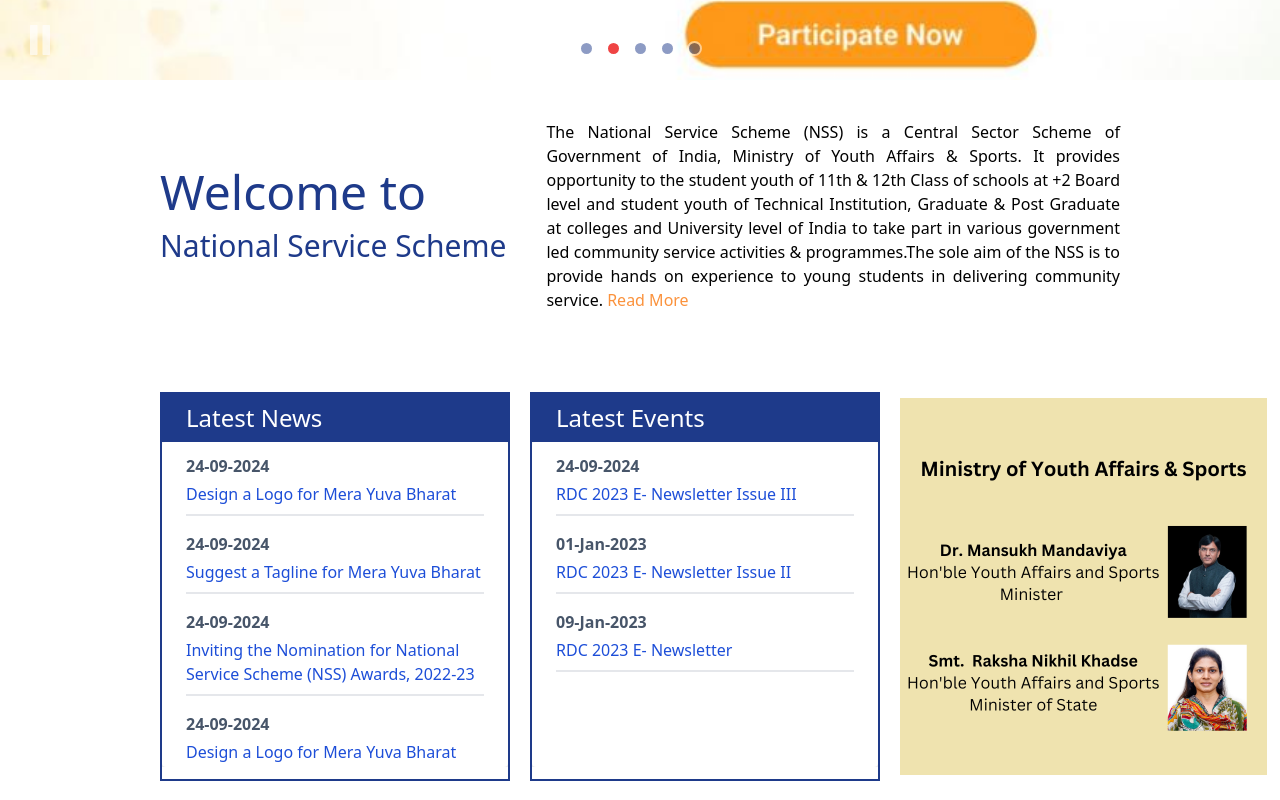
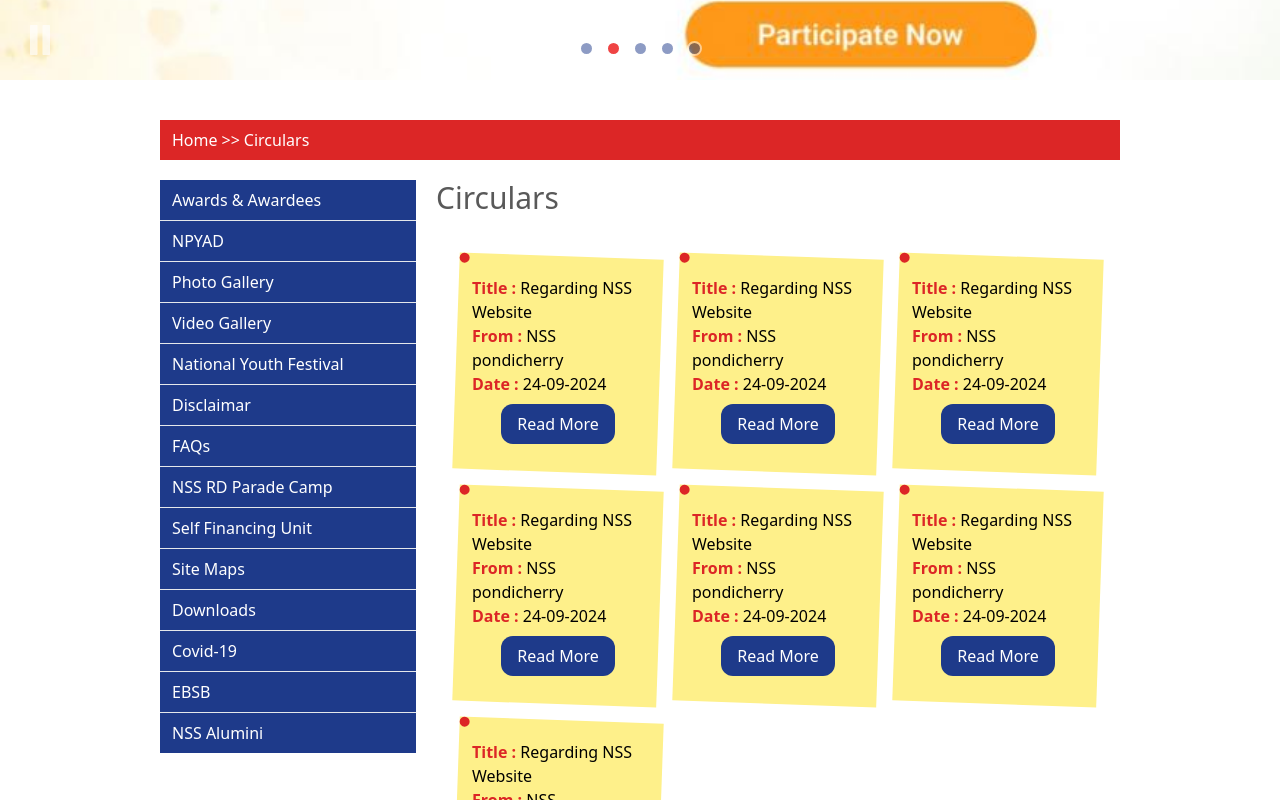
Before and after one commit to Shefaoudeen/Pondicherry_NSS, a React (Vite) app: page /circulars in a window 1280 px wide. Shown: the part 760-1560 px from the top of the page. Built offline with nearby package versions, Linux system fonts and the light colour scheme.

Commit message:
completed circular,newletter,contact

```diff
--- a/src/App.jsx
+++ b/src/App.jsx
@@ -7,6 +7,9 @@
 import Directory from "./pages/Directory";
 import Coordinators from "./pages/Coordinators";
 import Volunteers from "./pages/Volunteers";
+import Circular from "./pages/Circular";
+import NewsLetters from "./pages/NewsLetters";
+import Contact from "./pages/Contact";
 
 export default function App() {
   return (
@@ -31,7 +34,7 @@
           {/*Dashboard*/}
           <Route path="/dashboard" element={<Home />} />
           {/*circulars*/}
-          <Route path="/circulars" element={<Home />} />
+          <Route path="/circulars" element={<Circular />} />
           {/*co-ordinators*/}
           <Route path="/coordinators" element={<Coordinators />} />
           {/*voluntneers*/}
@@ -39,9 +42,9 @@
           {/*gallery*/}
           <Route path="/gallery" element={<Home />} />
           {/*news*/}
-          <Route path="/news" element={<Home />} />
+          <Route path="/news" element={<NewsLetters />} />
           {/*contact*/}
-          <Route path="/contact" element={<Home />} />
+          <Route path="/contact" element={<Contact />} />
           {/*cms*/}
           <Route path="/cms" element={<Home />} />
         </Route>
--- /dev/null
+++ b/src/Data/Circular.js
@@ -0,0 +1,44 @@
+export const circular_details = [
+  {
+    title: "Regarding NSS Website",
+    From: "NSS pondicherry",
+    Date: "24-09-2024",
+    link: "/",
+  },
+  {
+    title: "Regarding NSS Website",
+    From: "NSS pondicherry",
+    Date: "24-09-2024",
+    link: "/",
+  },
+  {
+    title: "Regarding NSS Website",
+    From: "NSS pondicherry",
+    Date: "24-09-2024",
+    link: "/",
+  },
+  {
+    title: "Regarding NSS Website",
+    From: "NSS pondicherry",
+    Date: "24-09-2024",
+    link: "/",
+  },
+  {
+    title: "Regarding NSS Website",
+    From: "NSS pondicherry",
+    Date: "24-09-2024",
+    link: "/",
+  },
+  {
+    title: "Regarding NSS Website",
+    From: "NSS pondicherry",
+    Date: "24-09-2024",
+    link: "/",
+  },
+  {
+    title: "Regarding NSS Website",
+    From: "NSS pondicherry",
+    Date: "24-09-2024",
+    link: "/",
+  },
+];
--- /dev/null
+++ b/src/Data/newsletter.js
@@ -0,0 +1,22 @@
+export const newsletter_Details = [
+  {
+    title: "August 2024-Report",
+    file: "NSS-PDY Newletter August 2024.pdf",
+    link: "/",
+  },
+  {
+    title: "July 2024-Report",
+    file: "NSS-PDY Newletter July 2024.pdf",
+    link: "/",
+  },
+  {
+    title: "June 2024-Report",
+    file: "NSS-PDY Newletter June 2024.pdf",
+    link: "/",
+  },
+  {
+    title: "May 2024-Report",
+    file: "NSS-PDY Newletter May 2024.pdf",
+    link: "/",
+  },
+];
--- /dev/null
+++ b/src/pages/Circular.jsx
@@ -0,0 +1,68 @@
+import React, { useEffect, useRef } from "react";
+import SidebarMenu from "../Components/SidebarMenu";
+import { circular_details } from "../Data/Circular";
+import { Link } from "react-router-dom";
+
+const Circular = () => {
+  const circularSectionRef = useRef(null);
+
+  useEffect(() => {
+    if (circularSectionRef.current)
+      circularSectionRef.current.scrollIntoView({ behavior: "smooth" });
+  });
+
+  return (
+    <div className="mt-10 w-[75%] mx-auto " ref={circularSectionRef}>
+      <SidebarMenu
+        breadCrumb={[
+          { label: "Home", path: "/" },
+          { label: "Circulars", path: "/circulars" },
+        ]}
+      >
+        <div>
+          <h1 className="text-3xl text-black/65">Circulars</h1>
+          <div className="py-10 px-5">
+            <div className="grid grid-cols-3 gap-4">
+              {circular_details.map((ele) => {
+                return (
+                  <div className="w-fit px-4 py-5 bg-yellow-200 rotate-[2deg]">
+                    <div className="absolute min-w-[10px] max-w-[10px] min-h-[10px] bg-red-600 rounded-full top-0 left-0"></div>
+                    <div className="-rotate-[2deg]">
+                      <h1>
+                        <span className="text-red-600 font-semibold">
+                          Title :
+                        </span>{" "}
+                        {ele.title}
+                      </h1>
+                      <h1>
+                        <span className="text-red-600 font-semibold">
+                          From :
+                        </span>{" "}
+                        {ele.From}
+                      </h1>
+                      <h1>
+                        <span className="text-red-600 font-semibold">
+                          Date :
+                        </span>{" "}
+                        {ele.Date}
+                      </h1>
+                      <div className="flex justify-center py-2">
+                        <Link to={ele.link}>
+                          <button className="bg-blue-900 text-white px-4 py-2 rounded-xl">
+                            Read More
+                          </button>
+                        </Link>
+                      </div>
+                    </div>
+                  </div>
+                );
+              })}
+            </div>
+          </div>
+        </div>
+      </SidebarMenu>
+    </div>
+  );
+};
+
+export default Circular;
--- /dev/null
+++ b/src/pages/Contact.jsx
@@ -0,0 +1,55 @@
+import React from "react";
+
+const Contact = () => {
+  return (
+    <div className="h-screen  flex justify-center items-center bg-[#F7F7F7]">
+      <div className="bg-white w-[60%] h-[70%] flex shadow-2xl shadow-black rounded-2xl">
+        <div className="w-[40%] relative">
+          <div className="absolute bg-blue-900 h-[80%] w-[100%] top-[10%] -left-[50px] flex flex-col justify-center items-center">
+            <h1 className="text-white text-2xl font-semibold">Contact Us</h1>
+          </div>
+        </div>
+        <div className="w-[60%]  flex justify-center items-center">
+          <div className="w-full flex flex-col items-center gap-3">
+            <div className="w-full flex justify-center">
+              <div className="w-[75%]">
+                <h1 className="text-3xl font-semibold">Get in Touch</h1>
+              </div>
+            </div>
+            <div className="w-full flex justify-center">
+              <div className="w-[75%]">
+                <h1 className="text-xl text-black/90">
+                  Feel free to drop us a line below!
+                </h1>
+              </div>
+            </div>
+            <div className="w-full flex justify-center">
+              <input
+                type="Text"
+                placeholder="Your Name"
+                className="w-[75%] bg-gray-200 p-2 "
+              />
+            </div>
+            <div className="w-full flex justify-center">
+              <input
+                type="Text"
+                placeholder="Your Email"
+                className="w-[75%] bg-gray-200 p-2"
+              />
+            </div>
+            <div className="w-full flex justify-center">
+              <textarea
+                type="Text"
+                placeholder="Type your message here"
+                rows={7}
+                className="w-[75%] bg-gray-200 p-2"
+              />
+            </div>
+          </div>
+        </div>
+      </div>
+    </div>
+  );
+};
+
+export default Contact;
--- /dev/null
+++ b/src/pages/NewsLetters.jsx
@@ -0,0 +1,58 @@
+import React, { useEffect, useRef } from "react";
+import SidebarMenu from "../Components/SidebarMenu";
+import { newsletter_Details } from "../Data/newsletter";
+import { Link } from "react-router-dom";
+import { FontAwesomeIcon } from "@fortawesome/react-fontawesome";
+import { faFilePdf } from "@fortawesome/free-solid-svg-icons";
+
+const NewsLetters = () => {
+  const NewsLetterRef = useRef(null);
+
+  useEffect(() => {
+    if (NewsLetterRef.current)
+      NewsLetterRef.current.scrollIntoView({ behavior: "smooth" });
+  }, []);
+
+  return (
+    <div className="mt-10 w-[75%] mx-auto " ref={NewsLetterRef}>
+      <SidebarMenu
+        breadCrumb={[
+          { label: "Home", path: "/" },
+          { label: "News Letter", path: "/news" },
+        ]}
+      >
+        <div>
+          <h1 className="text-3xl text-black/65 border-b-4 pb-2 border-red-500">
+            News Letters
+          </h1>
+        </div>
+        <div className="py-5">
+          <table className="w-full border-separate border-spacing-0.5">
+            <tr className="bg-blue-900 text-white">
+              <th className="w-[40%] py-2 border-r-1 border-white">Title</th>
+              <th className="w-[60%]">Attachment</th>
+            </tr>
+            {newsletter_Details.map((ele) => {
+              return (
+                <tr className="bg-slate-300">
+                  <td className="w-[40%] text-center py-2 border-r-1 border-white">
+                    {ele.title}
+                  </td>
+
+                  <td className="w-[60%] text-center">
+                    <Link to={ele.link}>
+                      <FontAwesomeIcon icon={faFilePdf} className="mr-1" />
+                      {ele.file}
+                    </Link>
+                  </td>
+                </tr>
+              );
+            })}
+          </table>
+        </div>
+      </SidebarMenu>
+    </div>
+  );
+};
+
+export default NewsLetters;
```
